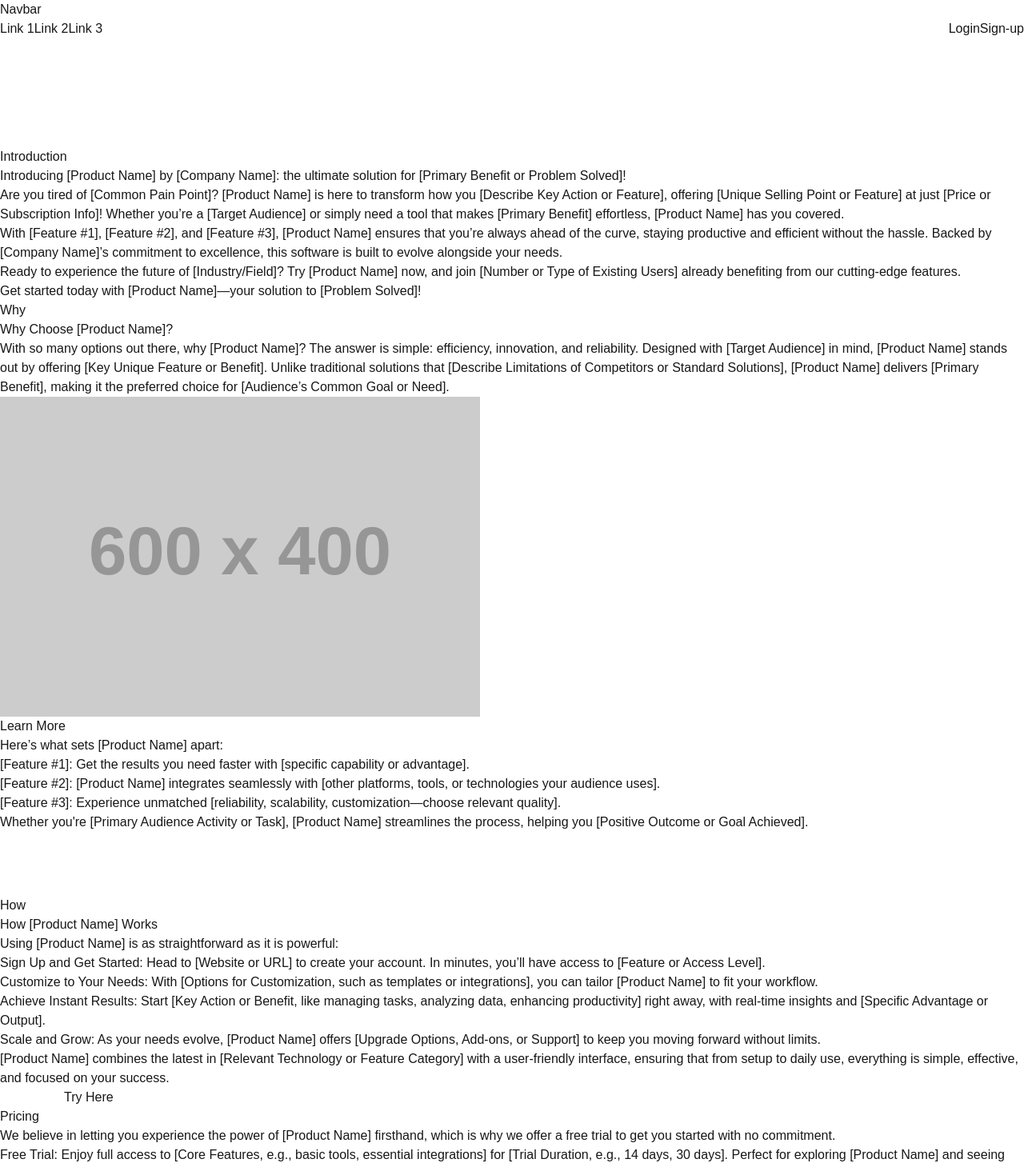
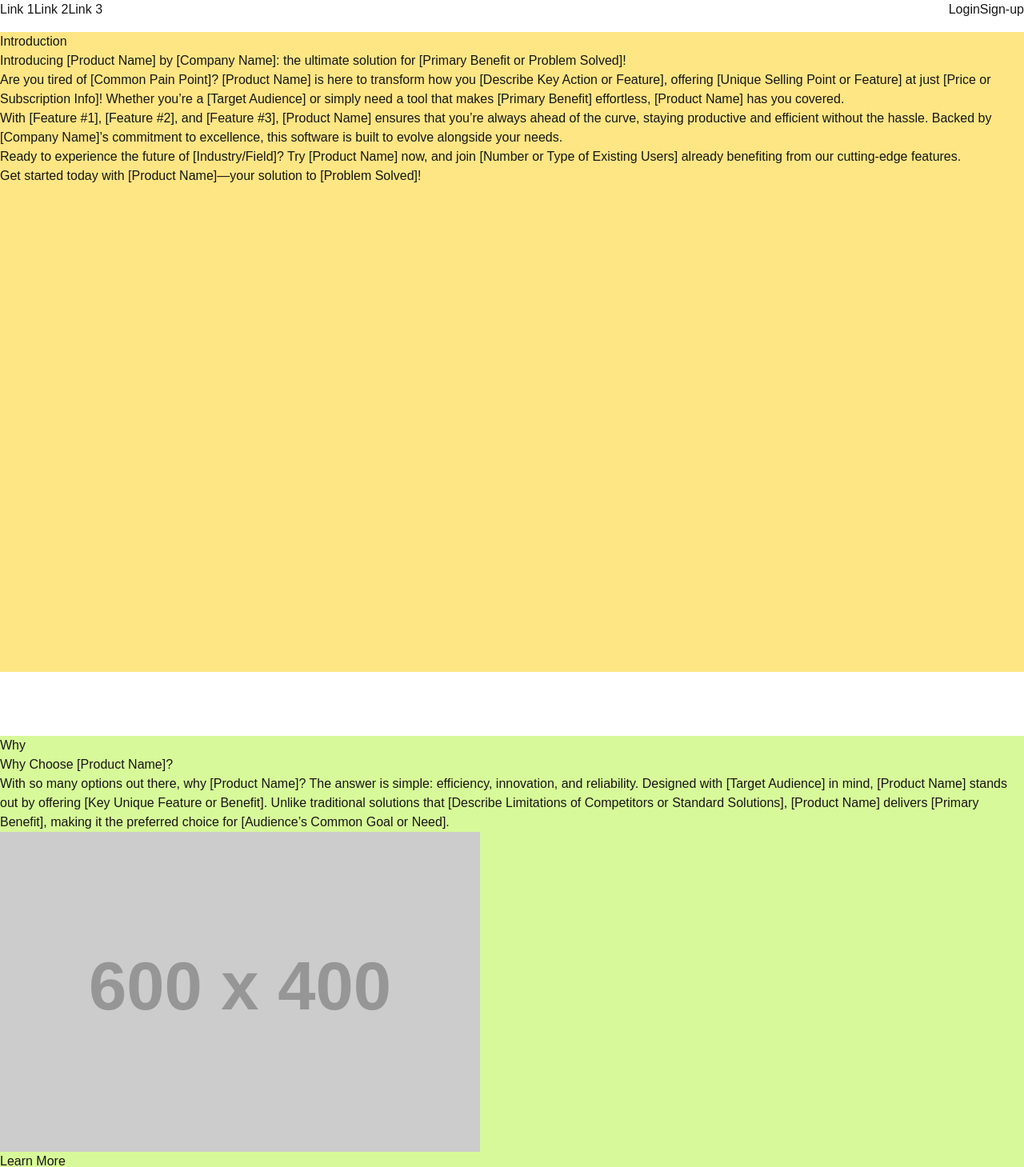
Before and after one commit to sjok101/Product-Landing-Page, a Next.js app in the folder nextapp/: page / in a window 1280 px wide. Shown: the top 1459 px of the page at 80% size. Built offline with nearby package versions, Linux system fonts and the light colour scheme.

Commit message:
Visualize sections

```diff
--- a/nextapp/src/app/page.tsx
+++ b/nextapp/src/app/page.tsx
@@ -10,7 +10,7 @@ import Footer from "../components/Footer";
 export default function Home(){
 
     return(
-        <div>
+        <div className="flex flex-col">
             <Navbar/>
             <Intro/>
             <Why/>
--- a/nextapp/src/components/Footer.tsx
+++ b/nextapp/src/components/Footer.tsx
@@ -2,7 +2,7 @@
 function Footer(){
     return(
         <div>
-        <div id="footer-box">
+        <div id="footer-box" className="bg-lime-200">
             <h1>Footer</h1>
             <div id= "footer-link-container">
                 <div className = "footer-link-column">
--- a/nextapp/src/components/How.tsx
+++ b/nextapp/src/components/How.tsx
@@ -1,8 +1,7 @@
 function How(){
     return(
         <div>
-        <div style={{height:"10vh"}}></div>
-        <div id = "how-container">
+        <div id = "how-container" className="my-10 min-h-screen bg-slate-200">
             <div id="how-box">
             <h1>How</h1>
             <p>How [Product Name] Works</p>
--- a/nextapp/src/components/Intro.tsx
+++ b/nextapp/src/components/Intro.tsx
@@ -1,8 +1,7 @@
 function Intro(){
     return(
         <div>
-            <div style={{height:'20vh'}}></div>
-        <div id="intro-container">
+        <div id="intro-container" className="my-10 min-h-screen bg-amber-200">
             <div id="intro-box">
             <h1>Introduction</h1>
             <p>Introducing [Product Name] by [Company Name]: the ultimate solution for [Primary Benefit or Problem Solved]! </p>
--- a/nextapp/src/components/Navbar.tsx
+++ b/nextapp/src/components/Navbar.tsx
@@ -1,14 +1,9 @@
-
-
-
 const Navbar = () => {
 
 
   return (
     <div>
-
       <div>
-        <h1>Navbar</h1>
         <div id="nav-links" className="flex flex-row fixed ">
           <div id="nav-links-left">
             <a href="/">Link 1</a>
--- a/nextapp/src/components/Pricing.tsx
+++ b/nextapp/src/components/Pricing.tsx
@@ -2,7 +2,7 @@ function Pricing(){
     return(
         <div>
         <div></div>
-        <div id="pricing-container">
+        <div id="pricing-container" className="my-10 min-h-screen bg-amber-200">
             <div id="pricing-box">
             <h1>Pricing</h1>
             <p>We believe in letting you experience the power of [Product Name] firsthand, which is why we offer a free trial to get you started with no commitment.</p>
--- a/nextapp/src/components/Why.tsx
+++ b/nextapp/src/components/Why.tsx
@@ -1,7 +1,7 @@
 function Why(){
     return(
         <div>
-        <div id="why-container">
+        <div id="why-container" className="my-10 min-h-screen bg-lime-200">
             <div id="why-box">
             <h1>Why</h1>
             <p>Why Choose [Product Name]?</p>
```
